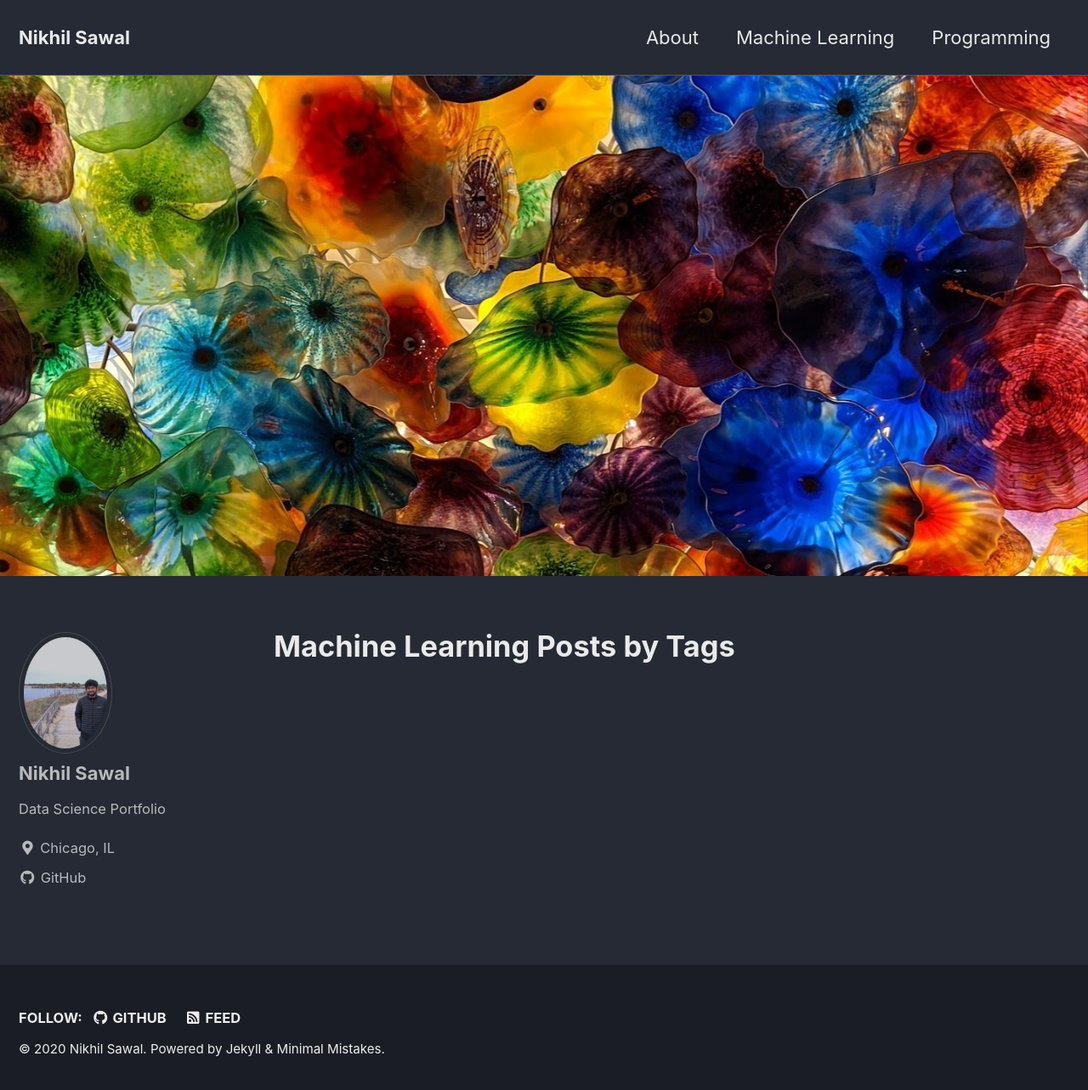
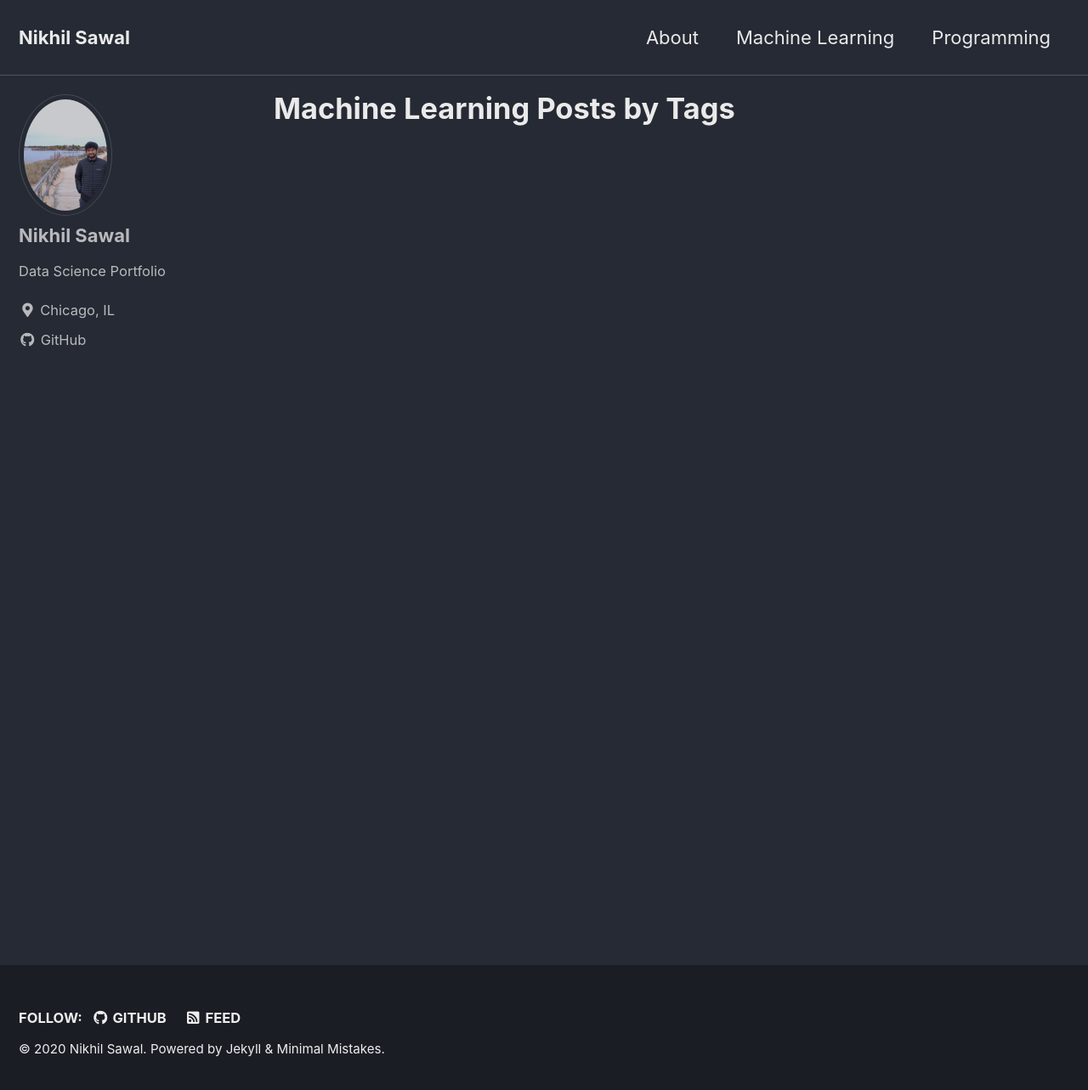
Before and after one commit to NikhilSawal/NikhilSawal.github.io, a Jekyll site: the page built from _pages/machinelearning.md, in a window 1280 px wide and 1291 px high. Shown: the top 1283 px of the window at 85% size. Built offline with Jekyll 4.4.1, drawn with Linux system fonts in a browser that asks for light colours; cached includes are drawn as plain includes.

Commit message:
Removes images from all other pages

```diff
--- a/_pages/machinelearning.md
+++ b/_pages/machinelearning.md
@@ -4,5 +4,4 @@ permalink: /machine-learning/
 title: "Machine Learning Posts by Tags"
 author_profile: true
 header:
-  image: "/images/umb.jpg"
 ---
```
